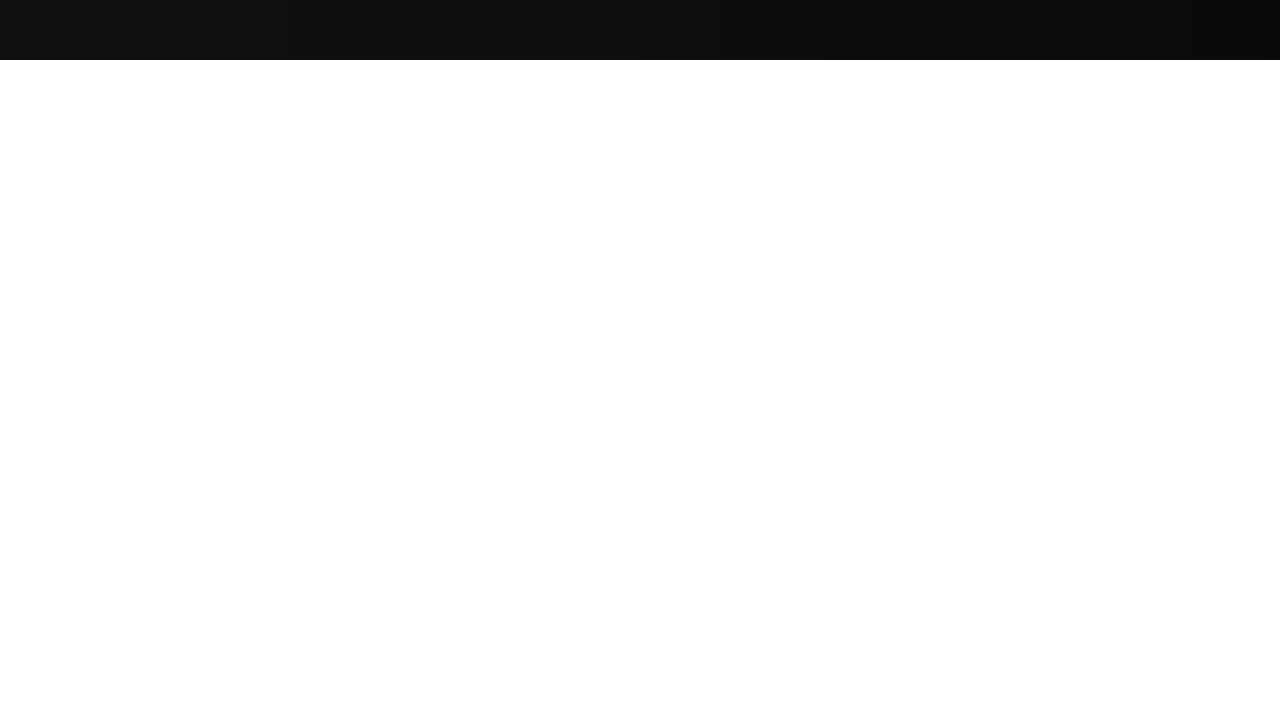
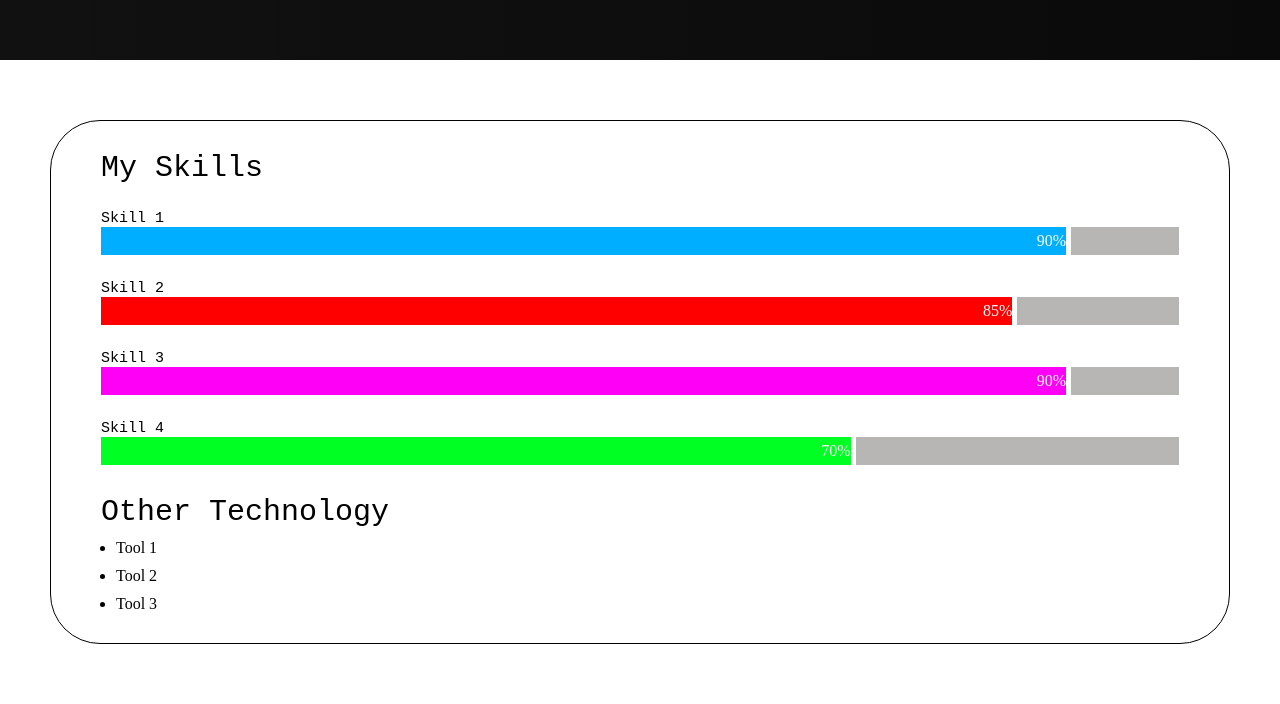
Before and after one commit to hsrah04/awesomePortfolio, a plain HTML site: page index.html in a window 1280 px wide. Shown: the part 715-1419 px from the top of the page. Before the commit the page ends 800 px from the top, so only its background shows below. Drawn offline with Linux system fonts and the light colour scheme.

Commit message:
skills and technolody added

```diff
--- a/index.html
+++ b/index.html
@@ -16,7 +16,7 @@
       </div>
     </nav>
 
-    <!-- ------------------------------------------------------------------------------------------------------------------------->
+    <!--  -->
 
     <section class="my-details">
       <div class="details-div">
@@ -37,6 +37,47 @@
         />
       </div>
     </section>
+
+    <!--  -->
+
+    <section class="skills">
+      <div class="skill-tech-div">
+        <p class="skills-paragraph">My Skills</p>
+        <main class="skills-main">
+          <p class="skill-paragraph">Skill 1</p>
+          <div class="skill-container">
+            <div class="skill-html skill">90%</div>
+          </div>
+
+          <p class="skill-paragraph">Skill 2</p>
+          <div class="skill-container">
+            <div class="skill-css skill">85%</div>
+          </div>
+
+          <p class="skill-paragraph">Skill 3</p>
+          <div class="skill-container">
+            <div class="skill-js skill">90%</div>
+          </div>
+
+          <p class="skill-paragraph">Skill 4</p>
+          <div class="skill-container">
+            <div class="skill-react skill">70%</div>
+          </div>
+        </main>
+
+        <aside class="other-technology">
+          <main class="technology-main">
+            <p class="aside-paragraph">Other Technology</p>
+            <ul>
+              <li class="tool">Tool 1</li>
+              <li class="tool">Tool 2</li>
+              <li class="tool">Tool 3</li>
+            </ul>
+          </main>
+        </aside>
+      </div>
+    </section>
+
     <script src="script.js"></script>
   </body>
 </html>
--- a/style.css
+++ b/style.css
@@ -38,7 +38,7 @@
   font-size: 11px;
 }
 
-/* ---------------------------------------------------------------------------------------------------------------- */
+/*  */
 
 .my-details {
   background: linear-gradient(
@@ -64,3 +64,72 @@
   border: 1px solid white;
   border-radius: 100px;
 }
+
+/*  */
+
+.skills {
+  width: 100%;
+  padding: 60px 50px;
+}
+
+.skill-tech-div {
+  border: 1px solid black;
+  border-radius: 50px;
+  padding: 30px 50px;
+}
+
+.skills-main {
+  width: 100%;
+}
+
+.aside-paragraph,
+.skills-paragraph {
+  font-family: monospace;
+  font-size: 30px;
+}
+
+.skill-paragraph {
+  font-family: monospace;
+  font-size: 15px;
+  margin-top: 25px;
+}
+
+.skill-container {
+  background-color: rgb(184, 181, 181);
+  width: 100%;
+}
+
+.skill-html {
+  background-color: rgb(0, 174, 255);
+  width: 90%;
+}
+.skill-css {
+  background-color: rgb(255, 0, 0);
+  width: 85%;
+}
+.skill-js {
+  background-color: rgb(255, 0, 247);
+  width: 90%;
+}
+.skill-react {
+  background-color: rgb(0, 255, 34);
+  width: 70%;
+}
+
+.skill {
+  text-align: right;
+  color: white;
+  padding: 5px 0;
+  border-right: 5px solid rgb(255, 255, 255);
+}
+
+.technology-main {
+}
+.aside-paragraph {
+  margin-top: 30px;
+}
+.tool {
+  margin-top: 10px;
+  position: relative;
+  left: 15px;
+}
```
